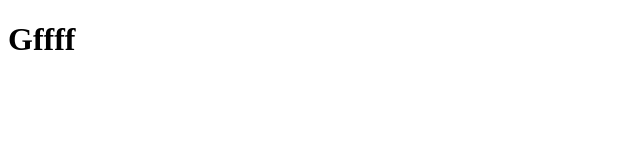
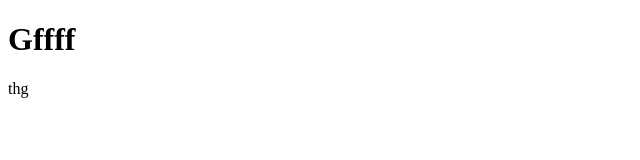
Before and after one commit to Kyrtyaka/node-example, a plain HTML site: page index.html in a window 1280 px wide. Shown: the full height of the page, 0-640 px from the left. Drawn offline with Linux system fonts and the light colour scheme.

Commit message:
add paragraph

```diff
--- a/index.html
+++ b/index.html
@@ -7,5 +7,6 @@
 </head>
 <body>
   <h1>Gffff</h1>
+  <p>thg</p>
 </body>
 </html>
```
